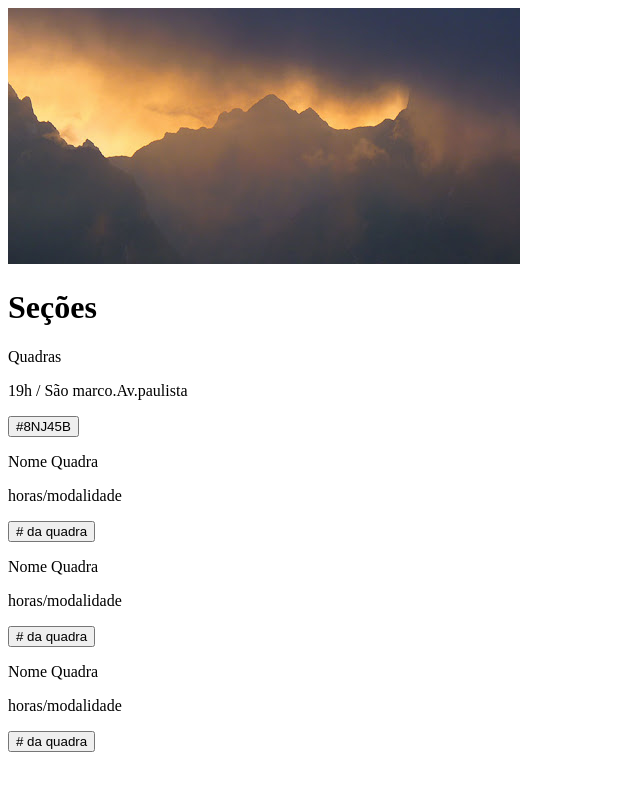
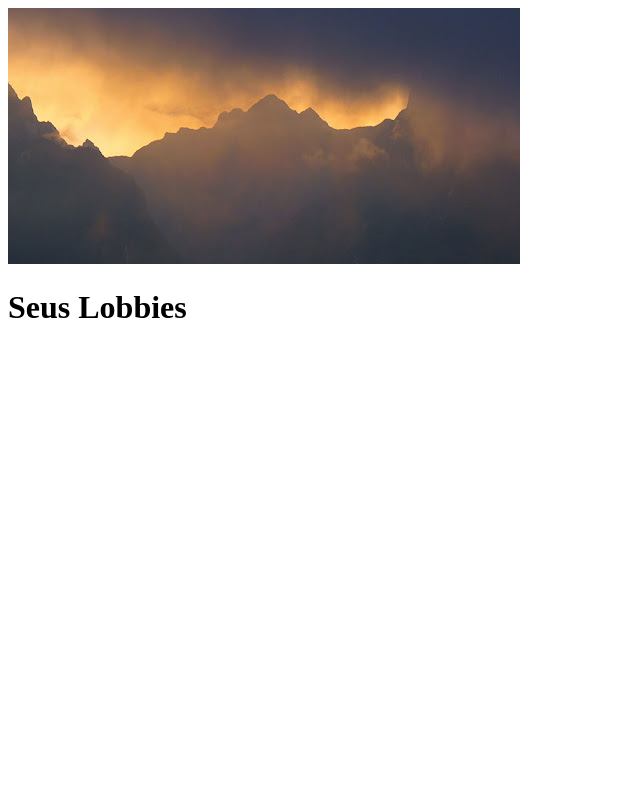
Before and after one commit to FCMEXE/UPX3, a website: page MainSystem/Home/home.html in a window 1280 px wide. Shown: the whole page, without its empty margins (0-640 px from the left). Drawn offline with Linux system fonts and the light colour scheme.

Commit message:
Lobbies do UserId

```diff
--- a/MainSystem/Home/home.html
+++ b/MainSystem/Home/home.html
@@ -11,38 +11,17 @@
     </div>
 
     <div class="card text">
-      <h1>Seções</h1>
+      <h1>Seus Lobbies</h1>
     </div>
     <div class="cardQuadras-content">
-      <div class="card" onclick="extendLobby()">
-        <div class="card-details">
-          <p class="text-title">Quadras</p>
-          <p class="text-body">19h / São marco.Av.paulista</p>
-        </div>
-        <button class="card-button">#8NJ45B</button>
-      </div>
-      <div class="card" onclick="extendLobby()">
-        <div class="card-details">
-          <p class="text-title">Nome Quadra</p>
-          <p class="text-body">horas/modalidade</p>
-        </div>
-        <button class="card-button"># da quadra</button>
-      </div>
-      <div class="card" onclick="extendLobby()">
-        <div class="card-details">
-          <p class="text-title">Nome Quadra</p>
-          <p class="text-body">horas/modalidade</p>
-        </div>
-        <button class="card-button"># da quadra</button>
-      </div>
-      <div class="card" onclick="extendLobby()">
-        <div class="card-details">
-          <p class="text-title">Nome Quadra</p>
-          <p class="text-body">horas/modalidade</p>
-        </div>
-        <button class="card-button"># da quadra</button>
-      </div>
+
+
     </div>
 
   </body>
+  <script src="homeScript.js">
+    function tome() {
+      console.log("oi")
+    }
+  </script>
 </html>
--- a/MainSystem/style.css
+++ b/MainSystem/style.css
@@ -466,3 +466,6 @@ td {
 .agenda th:first-child {
   width: 100px; /* Largura da coluna do horário */
 }
+  .cardQuadras-content {
+    padding-top: 400px;
+  }
```
Also changed, not shown: MainSystem/main.html (+45 -0 lines), MainSystem/Home/homeScript.js (added), MainSystem/main.js (line endings or trailing spaces).
